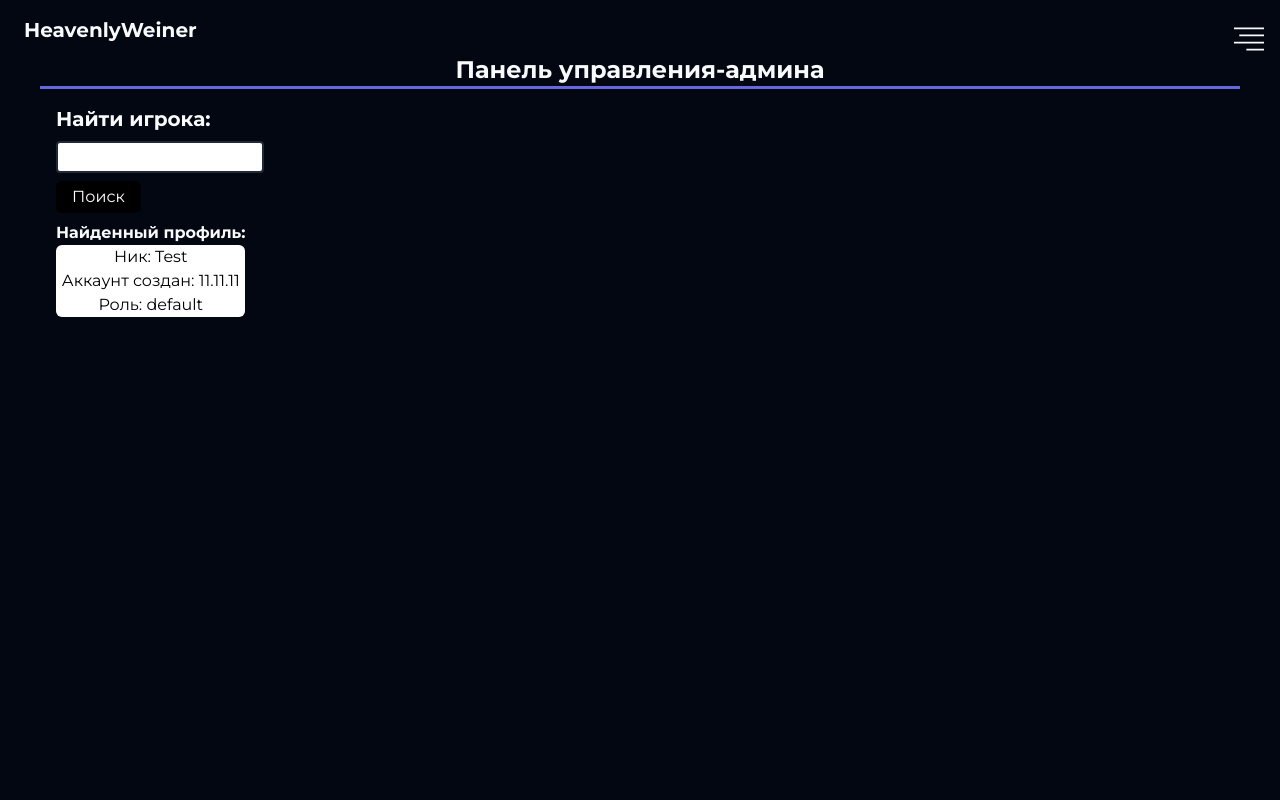
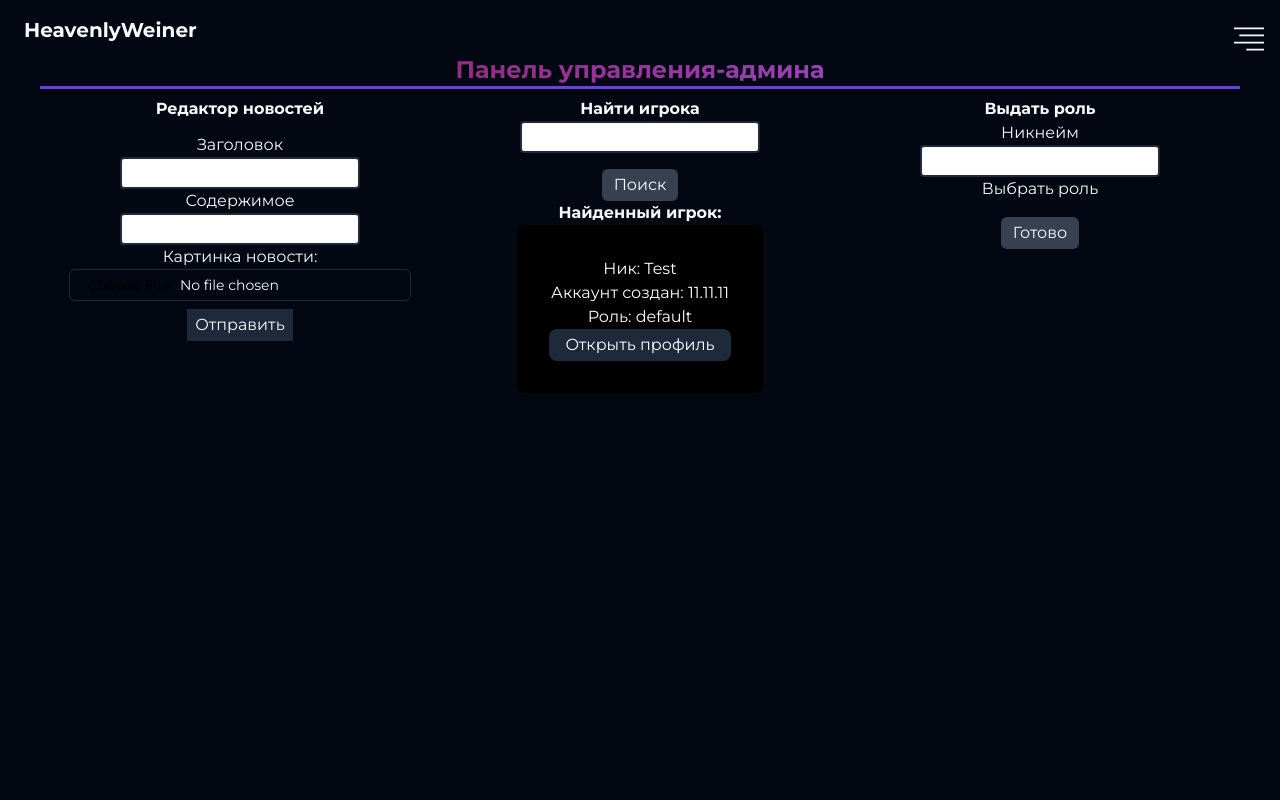
Before and after one commit to Z1ppzy/bigweb, a React (Vite) app: page /admindashboard in a window 1280 px wide. Shown: the top 800 px of the page. Built offline with nearby package versions, Linux system fonts and the light colour scheme.

Commit message:
update profile update admin

```diff
--- a/src/Pages/AdminDashboard.tsx
+++ b/src/Pages/AdminDashboard.tsx
@@ -1,6 +1,8 @@
 // import axios from 'axios';
 // import { useEffect } from 'react';
 // import { useNavigate } from 'react-router-dom';
+
+import { Input } from '@/components/ui/input';
 
 // axios.defaults.withCredentials = true;
 // axios.defaults.withXSRFToken = true;
@@ -22,26 +24,68 @@ export default function AdminDashBoard() {
   // }, []);
 
   return (
+    <>
       <div className='h-screen'>
         <h1
-        className='text-center font-bold text-2xl mx-10'
-        style={{ borderBottom: '3px solid', borderColor: '#6767e0' }}
+          className='text-center font-bold text-2xl mx-10 bg-clip-text text-transparent bg-gradient-to-r from-pink-900 to-purple-500'
+          style={{ borderBottom: '3px solid', borderColor: '#6b46c1' }}
         >
           Панель управления-админа
         </h1>
-      <div className='p-4 mx-10 flex flex-col '>
-        <div className='flex flex-col gap-2 justify-center align-middle items-center md:items-start'>
-          <p className='text-xl'>
-            <b>Найти игрока:</b>
-          </p>
-          <input type='text' enterKeyHint='search' className='border-2 rounded-sm w-52 h-8 focus:border-red-900 focus:outline-none'/>
-          <button className='text-white bg-black w-fit py-1 px-4 rounded-md'>
+        <div className='flex flex-col md:grid grid-cols-3 mx-10'>
+          <div className='flex flex-col items-center'>
+            <h1 className='mb-3 text-center font-bold mt-2'>
+              Редактор новостей
+            </h1>
+            <label htmlFor=''>Заголовок</label>
+            <input
+              type='text'
+              className='text-black border-2 rounded-sm w-60 h-8 focus:outline-none px-1'
+            />
+            <label htmlFor=''>Содержимое</label>
+            <input
+              type='text'
+              className='text-black border-2 rounded-sm w-60 h-8 focus:outline-none px-1'
+            />
+            <label htmlFor=''>Картинка новости:</label>
+            <Input type='file' className='w-68 h-8' />
+            <button className='w-fit px-2 py-1 bg-slate-800 mt-2'>
+              Отправить
+            </button>
+          </div>
+          <div className='flex flex-col items-center '>
+            <h1 className='text-center font-bold mt-8 md:mt-2'>Найти игрока</h1>
+            <input
+              type='text'
+              className='text-black  border-2 rounded-sm w-60 h-8 focus:outline-none px-1'
+            />
+            <button className='bg-gray-700 w-fit py-1 px-3 rounded-md mt-4'>
               Поиск
             </button>
-          <div><h1><b>Найденный профиль:</b></h1>
-          <div className='w-auto h-auto bg-white text-black flex flex-col text-center rounded-md'><span>Ник: Test</span><span>Аккаунт создан: 11.11.11</span> <span>Роль: default</span></div></div>
+            <h1 className='font-bold'>Найденный игрок:</h1>
+            <div className='w-fit h-fit bg-black rounded-lg text-white p-8 text-center'>
+              <p>Ник: Test</p>
+              <p>Аккаунт создан: 11.11.11</p>
+              <p>Роль: default</p>
+              <button className='text-white bg-slate-800 w-fit px-4 py-1 rounded-lg'>
+                Открыть профиль
+              </button>
+            </div>
+          </div>
+          <div className='flex flex-col items-center'>
+            <h1 className='mt-2 text-center font-bold'>Выдать роль</h1>
+            <label htmlFor="">Никнейм</label>
+            <input
+              type='text'
+              className='text-black  border-2 rounded-sm w-60 h-8 focus:outline-none px-1'
+            />
+            <label htmlFor="">Выбрать роль</label>
+            <button className='bg-gray-700 w-fit py-1 px-3 rounded-md mt-4'>
+              Готово
+            </button>
           </div>
         </div>
       </div>
+    </>
   );
 }
--- a/src/Pages/Home.tsx
+++ b/src/Pages/Home.tsx
@@ -23,7 +23,7 @@ export default function Home() {
       pauseOnHover: true,
       draggable: true,
       progress: undefined,
-      theme: 'light',
+      theme: 'dark',
       transition: Slide,
     });
   };
--- a/src/Pages/Profile.tsx
+++ b/src/Pages/Profile.tsx
@@ -90,6 +90,9 @@ export default function Profile() {
               <button className=' w-full  md:w-fit border-2 border-someblack text-purple-600 px-3 py-1 rounded-md m-0.5 font-medium hover:scale-105 hover:text-purple-800 duration-500'>
                 Двухэтапная аутентификация
               </button>
+              <button className=' w-full  md:w-fit border-2 border-someblack text-purple-600 px-3 py-1 rounded-md m-0.5 font-medium hover:scale-105 hover:text-purple-800 duration-500'>
+                Персонализация
+              </button>
             </div>
           </div>
           <div className='p-10 md:mx-16 text-iney'>
```
Lines whose indentation alone changed are shown as unchanged.
